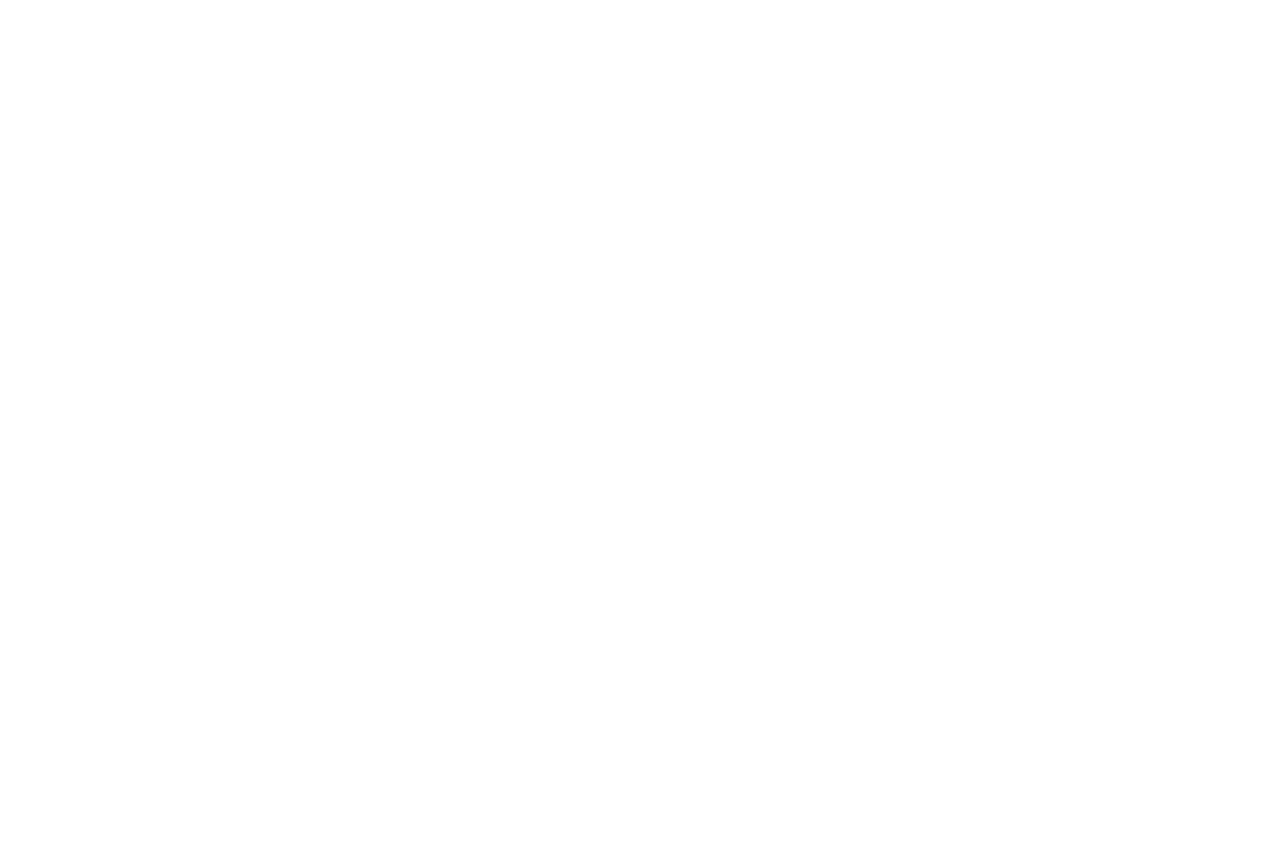
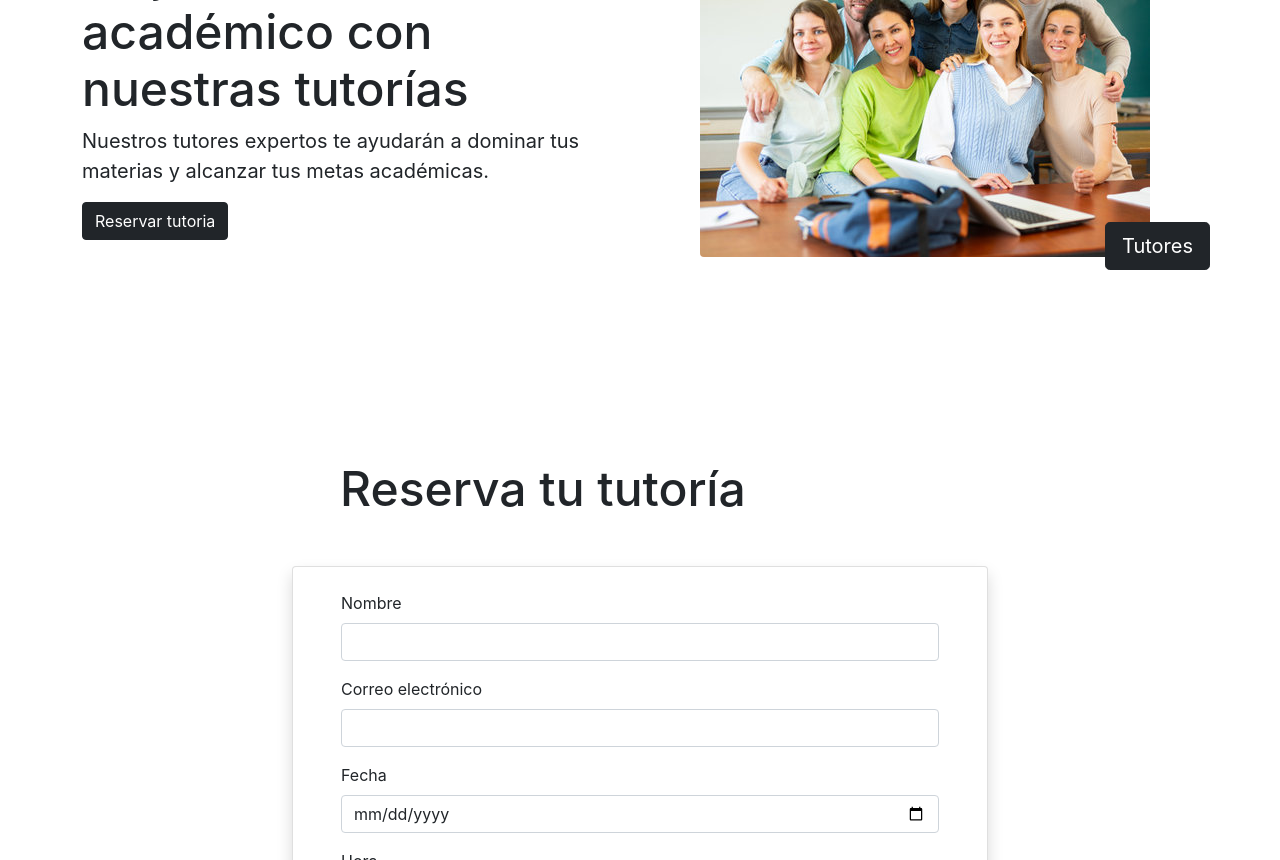
Before and after one commit to darkelian/Talento-Tech, a React (Create React App) app in the folder front-end/: page /student/booktutoring in a window 1280 px wide. Shown: the part 240-1100 px from the top of the page. Before the commit the page ends 800 px from the top, so only its background shows below. Built offline with nearby package versions, Linux system fonts and the light colour scheme.

Commit message:
feat: :sparkles: Se añade interfaz de reserva tutoria para el estudiante
Se añade interfaz de reserva tutoria para el estudiante

```diff
--- a/front-end/src/App.css
+++ b/front-end/src/App.css
@@ -1,38 +1,48 @@
-.App {
-  text-align: center;
+.top-90 {
+  top: 310px;
+  right: 0px;
+}
+/* Definición ancho de una sección de BookTutors hasta md */
+@media (max-width: 768px) {
+.widthBookTutors{
+  width: 80%;
+}
 }
 
-.App-logo {
-  height: 40vmin;
-  pointer-events: none;
-}
-
-@media (prefers-reduced-motion: no-preference) {
-  .App-logo {
-    animation: App-logo-spin infinite 20s linear;
+/* Definición de tamaño de letra para sm */
+@media (max-width: 962px) {
+  .font-size-sm {
+    font-size: 2rem;
   }
 }
 
-.App-header {
-  background-color: #282c34;
-  min-height: 100vh;
-  display: flex;
-  flex-direction: column;
-  align-items: center;
-  justify-content: center;
-  font-size: calc(10px + 2vmin);
-  color: white;
+/* Definición de tamaño de letra apartir de md*/
+@media (min-width: 962px) {
+  .font-size-md-up {
+    font-size: 3rem;
+  }
 }
 
-.App-link {
-  color: #61dafb;
+/* Definición altura de BookInfo */
+@media (min-width: 768px) {
+  .heightReserveinfo {
+    min-height: 500px;
+  }
 }
 
-@keyframes App-logo-spin {
-  from {
-    transform: rotate(0deg);
+@media (min-width: 768px) and (max-width: 992px) {
+  .top-90 {
+    top: 220px;
+    right: 0px;
   }
-  to {
-    transform: rotate(360deg);
+  .heightReserveinfo {
+    min-height: 500px;
   }
 }
+
+@media (min-width: 1400px) {
+  .top-90 {
+    top: 320px;
+    right: 60px;
+  }
+}
--- a/front-end/src/App.js
+++ b/front-end/src/App.js
@@ -1,29 +1,20 @@
-import { Route, Routes } from 'react-router-dom';
-import './App.css';
-import { Home } from './components/shared/Home.jsx';
-import { Tutor } from './components/tutor/Tutor.jsx';
-import { Navbar } from './components/shared/Navbar.jsx';
-import { Student } from './components/student/Student.jsx';
+import { Route, Routes } from "react-router-dom";
+import "./App.css";
+import { Home } from "./components/shared/Home.jsx";
+import { Tutor } from "./components/tutor/Tutor.jsx";
+import { Navbar } from "./components/shared/Navbar.jsx";
+import { Student } from "./components/student/Student.jsx";
 
 function App() {
-
   return (
-/*     <div className="container">
+    <div>
       <Navbar />
       <Routes>
         <Route path="/" element={<Home />} />
         <Route path="/tutor/*" element={<Tutor />} />
         <Route path="/student/*" element={<Student />} />
       </Routes>
-    </div> */
-    <div>
-    <Navbar />
-    <Routes>
-      <Route path="/" element={<Home />} />
-      <Route path="/tutor/*" element={<Tutor />} />
-      <Route path="/student/*" element={<Student />} />
-    </Routes>
-  </div>
+    </div>
   );
 }
 
--- /dev/null
+++ b/front-end/src/components/schemas/bookTutoriiing.js
@@ -0,0 +1,21 @@
+import * as Yup from "yup";
+
+export const bookTutoriiing = Yup.object().shape({
+  reserveName: Yup.string()
+    .matches(/^([ a-zA-ZñÑáéíóúÁÉÍÓÚ]).{2,254}/, "Solo se permiten letras")
+    .required("Los nombres son requeridos"),
+  reserveEmail: Yup.string()
+    .matches(
+      /[a-zA-Z0-9_]+([.][a-zA-Z0-9_]+)*@[a-zA-Z0-9_]+([.][a-zA-Z0-9_]+)*[.][a-zA-Z]{2,5}/,
+      "Ingrese un email válido"
+    )
+    .required("El email es requerido"),
+  reserveDate: Yup.string().required("La fecha es requerida"),
+  reserveHour: Yup.string().required("La hora es requerida"),
+  reserveSubject: Yup.string()
+    .oneOf(
+      ["Matemáticas", "Física", "Química", "Biología", "Inglés", "Historia"],
+      "Debe seleccionar la matería de la tutoría"
+    )
+    .required("Debe seleccionar la matería de la tutoría"),
+});
--- /dev/null
+++ b/front-end/src/components/student/BookInfo.jsx
@@ -0,0 +1,39 @@
+import React from "react";
+import { Link } from "react-router-dom";
+
+const BookInfo = () => {
+  return (
+    <div className="container my-5 py-5 text-center heightReserveinfo">
+      <div className="row row-cols-1 row-cols-md-2 align-items-center gy-5">
+        <div className="col text-start">
+          <h2 className="font-size-sm font-size-md-up">
+            Mejora tu rendimiento académico con nuestras tutorías
+          </h2>
+          <p className="fs-5">
+            Nuestros tutores expertos te ayudarán a dominar tus materias y
+            alcanzar tus metas académicas.
+          </p>
+          <div className="d-grid gap-2 d-md-block">
+            <button className="btn btn-dark" onClick={() => (window.location.href = "#bookReserve")}>Reservar tutoria</button>
+          </div>
+        </div>
+        <figure className="col position-relative">
+          <img
+            src="/images/teachers.png"
+            alt="teachers"
+            className="img-fluid rounded "
+          />
+
+          <button
+            className="btn btn-dark btn-lg position-absolute top-90"
+            onClick={() => (window.location.href = "#bookTutors")}
+          >
+            Tutores
+          </button>
+        </figure>
+      </div>
+    </div>
+  );
+};
+
+export default BookInfo;
--- /dev/null
+++ b/front-end/src/components/student/BookReserve.jsx
@@ -0,0 +1,153 @@
+import { ErrorMessage, Field, Form, Formik } from "formik";
+import React from "react";
+import { useSelector } from "react-redux";
+import { bookTutoriiing } from "../schemas/bookTutoriiing";
+
+const BookReserve = () => {
+  const { bookTutoring } = useSelector((store) => store.infoStudentForm);
+
+  const onSubmit = (values) => {
+    console.log(values);
+  };
+
+  return (
+    <div className="p-5 mt-5">
+      <h2
+        className="px-md-5 mx-auto font-size-md-up"
+        style={{ maxWidth: "696px" }}
+        id="bookReserve"
+      >
+        Reserva tu tutoría
+      </h2>
+      <Formik
+        initialValues={bookTutoring}
+        onSubmit={(values, actions) => {
+          onSubmit(values);
+          actions.setSubmitting(false);
+          actions.resetForm();
+        }}
+        validationSchema={bookTutoriiing}
+      >
+        {({ errors, touched, isSubmitting }) => (
+          <Form
+            className="card shadow my-5 needs-validation  container text-start py-4 px-md-5"
+            noValidate
+            style={{ maxWidth: "696px" }}
+          >
+            <div className="mb-3">
+              <label htmlFor="reserveName" className="form-label">
+                Nombre
+              </label>
+              <Field
+                name="reserveName"
+                id="reserveName"
+                type="text"
+                className={`form-control ${
+                  touched.reserveName && errors.reserveName ? "is-invalid" : ""
+                }`}
+              />
+              <ErrorMessage
+                name="reserveName"
+                component="p"
+                className="invalid-feedback"
+              />
+            </div>
+            <div className="mb-3">
+              <label htmlFor="reserveEmail" className="form-label">
+                Correo electrónico
+              </label>
+              <Field
+                name="reserveEmail"
+                id="reserveEmail"
+                type="email"
+                className={`form-control ${
+                  touched.reserveEmail && errors.reserveEmail
+                    ? "is-invalid"
+                    : ""
+                }`}
+              />
+              <ErrorMessage
+                name="reserveEmail"
+                component="p"
+                className="invalid-feedback"
+              />
+            </div>
+            <div className="mb-3">
+              <label htmlFor="reserveDate" className="form-label">
+                Fecha
+              </label>
+              <Field
+                name="reserveDate"
+                id="reserveDate"
+                type="date"
+                className={`form-control ${
+                  touched.reserveDate && errors.reserveDate ? "is-invalid" : ""
+                }`}
+              />
+              <ErrorMessage
+                name="reserveDate"
+                component="p"
+                className="invalid-feedback"
+              />
+            </div>
+            <div className="mb-3">
+              <label htmlFor="reserveHour" className="form-label">
+                Hora
+              </label>
+              <Field
+                name="reserveHour"
+                id="reserveHour"
+                type="time"
+                className={`form-control ${
+                  touched.reserveHour && errors.reserveHour ? "is-invalid" : ""
+                }`}
+              />
+              <ErrorMessage
+                name="reserveHour"
+                component="p"
+                className="invalid-feedback"
+              />
+            </div>
+            <div className="mb-3">
+              <label htmlFor="reserveSubject" className="form-label">
+                Asignatura de la tutoría
+              </label>
+              <Field
+                name="reserveSubject"
+                id="reserveSubject"
+                as="select"
+                className={`form-control ${
+                  touched.reserveSubject && errors.reserveSubject
+                    ? "is-invalid"
+                    : ""
+                }`}
+              >
+                <option>Selecciona un tema</option>
+                <option>Matemáticas</option>
+                <option>Física</option>
+                <option>Química</option>
+                <option>Biología</option>
+                <option>Inglés</option>
+                <option>Historia</option>
+              </Field>
+              <ErrorMessage
+                name="reserveSubject"
+                component="p"
+                className="invalid-feedback"
+              />
+            </div>
+            <button
+              type="submit"
+              className="btn btn-dark"
+              disabled={isSubmitting}
+            >
+              Reservar tutoría
+            </button>
+          </Form>
+        )}
+      </Formik>
+    </div>
+  );
+};
+
+export default BookReserve;
--- /dev/null
+++ b/front-end/src/components/student/BookTutoring.jsx
@@ -0,0 +1,16 @@
+import React from "react";
+import BookInfo from "./BookInfo";
+import BookReserve from "./BookReserve";
+import BookTutors from "./BookTutors";
+
+const BookTutoring = () => {
+  return (
+    <>
+      <BookInfo />
+      <BookReserve />
+      <BookTutors />
+    </>
+  );
+};
+
+export default BookTutoring;
--- /dev/null
+++ b/front-end/src/components/student/BookTutors.jsx
@@ -0,0 +1,56 @@
+import React from "react";
+
+const BookTutors = () => {
+  const dataTutors = [
+    {
+      img: "/images/profileTutors.png",
+      name: "John Doe",
+      signature: "Matemáticas",
+      description:
+        "John es un experto en matemáticas con más de 5 años de experiencia en tutorías. Ayuda a sus estudiantes a dominar conceptos clave y mejorar su rendimiento.",
+    },
+    {
+      img: "/images/profileTutors.png",
+      name: "Sarah Anderson",
+      signature: "Física",
+      description:
+        "Sarah es una tutora de física con un enfoque práctico y personalizado. Ayuda a sus estudiantes a comprender los conceptos clave y aplicarlos en la resolución de problemas.",
+    },
+    {
+      img: "/images/profileTutors.png",
+      name: "Emily Martinez",
+      signature: "Química",
+      description:
+        "Emily es una tutora de química con una amplia experiencia en la enseñanza de conceptos complejos de manera clara y accesible.",
+    },
+  ];
+  return (
+    <div className="container mb-5">
+      <h2 id="bookTutors">Conoce a nuestros tutores</h2>
+      <div className=" row row-cols-1 row-cols-md-2 row-cols-lg-3 g-4 mt-3 mx-auto widthBookTutors justify-content-evenly">
+        {dataTutors.map((tutor, index) => (
+          <div
+            key={index}
+            className="card shadow col text-center p-4 col-md-5 col-lg-3 justify-content-between"
+          >
+            <picture>
+              <img
+                src={tutor.img}
+                alt={`foto de ${tutor.name}`}
+                style={{ height: "100px" }}
+              />
+            </picture>
+            <div>
+              <p>{tutor.signature} </p>
+              <p> {tutor.description} </p>
+            </div>
+            <p></p>
+            <button className="btn btn-dark">Reservar tutoria</button>
+          </div>
+        ))}
+      </div>
+    </div>
+  );
+};
+
+export default BookTutors;
--- a/front-end/src/components/student/HomeStudent.jsx
+++ b/front-end/src/components/student/HomeStudent.jsx
@@ -2,6 +2,7 @@
 import ServicesStudent from "./ServicesStudent";
 import SignaturesStudents from "./SignaturesStudents";
 import ContactStudent from "./ContactStudent";
+import { Link } from "react-router-dom";
 
 const HomeStudent = () => {
   return (
@@ -13,9 +14,11 @@
           ayudarte a alcanzar tus metas académicas. Reserva una cita con
           nuestros expertos profesores y mejora tus habilidades.
         </p>
+        <Link to="/student/booktutoring" >
         <button type="button" className="btn btn-dark my-4">
           Reservar cita
         </button>
+        </Link>
       </div>
       <ServicesStudent />
       <SignaturesStudents />
--- a/front-end/src/components/student/Student.jsx
+++ b/front-end/src/components/student/Student.jsx
@@ -2,6 +2,7 @@
 import Registrations from "./Registrations";
 import Registrations2 from "./Registrations2";
 import HomeStudent from "./HomeStudent";
+import BookTutoring from "./BookTutoring";
 
 export function Student() {
   return (
@@ -10,6 +11,7 @@
         <Route path={`registration1`} element={<Registrations />} />
         <Route path={`registration2`} element={<Registrations2 />} />
         <Route path={`dashboardstudent`} element={<HomeStudent />} />
+        <Route path={`booktutoring`} element={<BookTutoring />} />
       </Routes>
     </>
   );
```
Also changed, not shown: front-end/src/components/features/studentFormSlice.js (+8 -0 lines), front-end/public/images/profileTutors.png (added), front-end/public/images/teachers.png (added).
